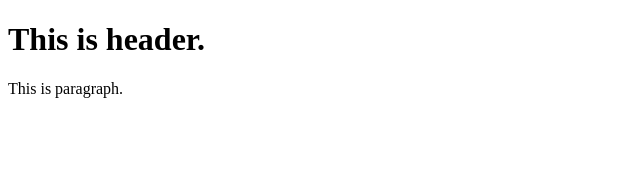
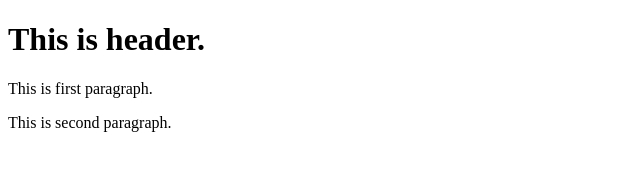
Before and after one commit to meanjali/MyIonicProjects, a plain HTML site: page Templates/test.html in a window 1280 px wide. Shown: the whole page, without its empty margins (0-640 px from the left). Drawn offline with Linux system fonts and the light colour scheme.

Commit message:
My 1st Commit

```diff
--- a/Templates/test.html
+++ b/Templates/test.html
@@ -7,7 +7,10 @@
             This is header.
         </h1>
         <p>
-            This is paragraph.
+            This is first paragraph.
+        </p>
+        <p>
+            This is second paragraph.
         </p>
     </body>
 </html>
```
